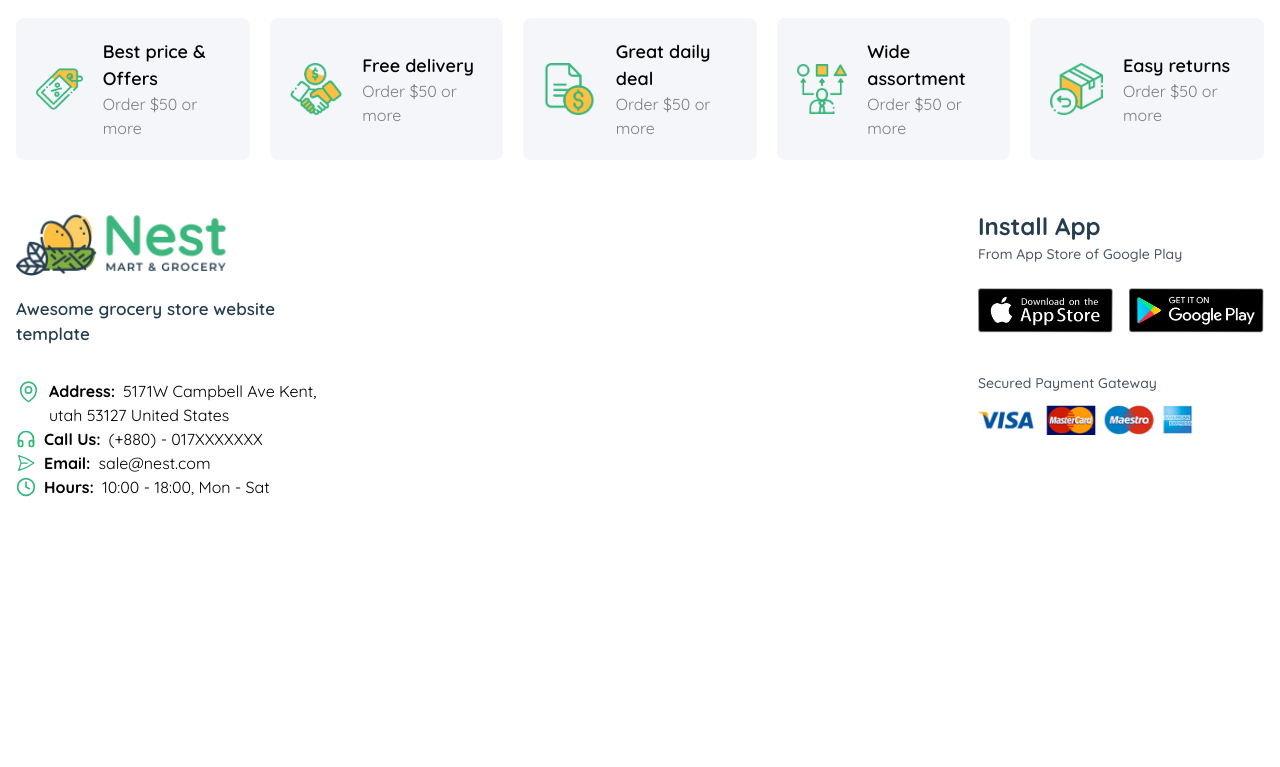
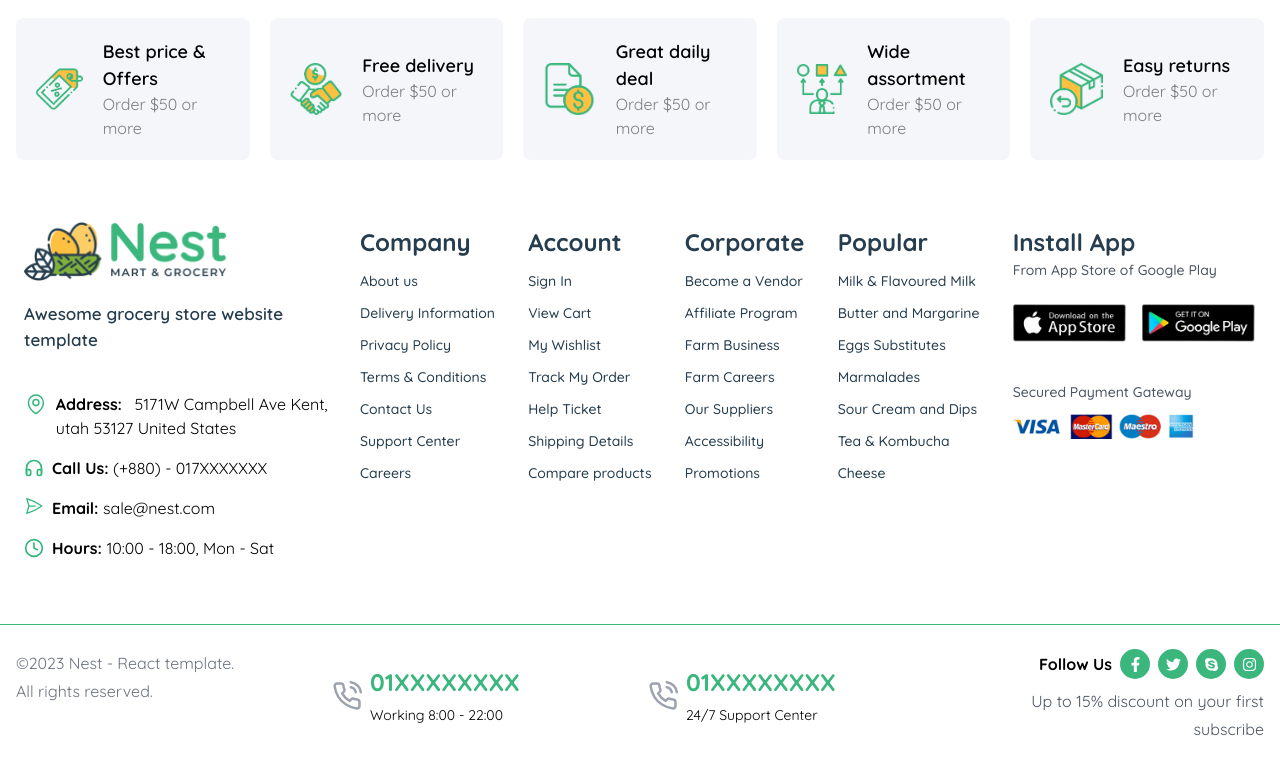
Before and after one commit to Hasan0734/nest-grocery, a Next.js app: page / in a window 1280 px wide. Shown: the part 1804-2571 px from the top of the page. Before the commit the page ends 2351 px from the top, so only its background shows below. Built offline with nearby package versions, Linux system fonts and the light colour scheme.

Commit message:
footer finished

```diff
--- a/components/Banner/HomeBanner.tsx
+++ b/components/Banner/HomeBanner.tsx
@@ -12,7 +12,7 @@ const HomeBanner = () => {
         <>
             <section className='max-w-8xl mx-auto px-4 2xl:px-0 pt-10'>
 
-                <div className='mx-4 overflow-hidden'>
+                <div className='overflow-hidden'>
                     <Swiper
                         slidesPerView={1}
                         slidesPerGroup={1}
--- a/components/FeaturedCategories/FeaturedCategories.tsx
+++ b/components/FeaturedCategories/FeaturedCategories.tsx
@@ -110,7 +110,8 @@ const FeaturedCategories = () => {
                     y: 0
                 }
             }
-            viewport={{ once: false }}
+
+            viewport={{ once: true }}
             transition={{
                 delay: 0.4,
                 y: { duration: 0.4 },
--- /dev/null
+++ b/components/Footer/Address.tsx
@@ -0,0 +1,49 @@
+import React from 'react';
+import { Clock, Headphones } from 'react-feather';
+import { MapPinIcon, PaperAirplaneIcon } from '@heroicons/react/24/outline';
+
+const Address = () => {
+    return (
+        <>
+           <div className='md:min-w-[258px] 2xl:min-w-[315px] p-2'>
+                        <img className='w-[70%] mb-5'
+                            src="/assets/logo.png" alt="" />
+                        <p className='font-semibold text-[17px] text-[#253d4e]'>Awesome grocery store website template</p>
+                        <ul className='mt-8'>
+                            <li className='flex gap-x-2 items-start py-2'>
+                                <MapPinIcon className='w-10 text-[#33b77e]' />
+                                <div>
+                                    <strong className='mr-2'>Address: </strong>
+                                    5171W Campbell Ave Kent, utah 53127 United States
+
+                                </div>
+
+                            </li>
+                            <li className='flex gap-x-2 items-start py-2'>
+                                <Headphones className='w-5 text-[#33b77e]' />
+                                <div>
+                                    <strong>Call Us: </strong>
+                                    (+880) - 017XXXXXXX
+                                </div>
+                            </li>
+                            <li className='flex gap-x-2 items-start py-2'>
+                                <PaperAirplaneIcon className='w-5 text-[#33b77e]' />
+                                <div>
+                                    <strong>Email: </strong>
+                                    sale@nest.com
+                                </div>
+                            </li>
+                            <li className='flex gap-x-2 items-start py-2'>
+                                <Clock className='w-5 text-[#33b77e]' />
+                                <div >
+                                    <strong>Hours: </strong>
+                                    10:00 - 18:00, Mon - Sat
+                                </div>
+                            </li>
+                        </ul>
+                    </div>
+        </>
+    );
+};
+
+export default Address;
--- /dev/null
+++ b/components/Footer/AppsInstall.tsx
@@ -0,0 +1,29 @@
+import Link from 'next/link';
+import React from 'react';
+
+const AppsInstall = () => {
+    return (
+        <>
+            <div className=' max-w-[258px] 2xl:max-w-[286px] p-2 pt-4'>
+                <h3 className='text-[24px] text-[#253d4e] font-bold'>Install App</h3>
+                <p className='text-sm font-medium text-gray-600'>From App Store of Google Play</p>
+                <div className='flex gap-4 mt-6'>
+                    <Link href={'/app-store'}>
+                        <img src="/assets/app-store.jpg" alt="" />
+                    </Link>
+                    <Link href={'/app-store'} >
+                        <img src="/assets/google-play.jpg" alt="" />
+                    </Link>
+                </div>
+                <div>
+                    <p className='mt-10 text-sm font-medium text-gray-600'>
+                        Secured Payment Gateway
+                    </p>
+                    <img className='mt-3 w-[75%]' src="/assets/payment-method.png" alt="" />
+                </div>
+            </div>
+        </>
+    );
+};
+
+export default AppsInstall;
--- a/components/Footer/Footer.tsx
+++ b/components/Footer/Footer.tsx
@@ -1,76 +1,150 @@
-import { MapPinIcon, PaperAirplaneIcon } from '@heroicons/react/24/outline';
 import Link from 'next/link';
 import React from 'react';
-import { Clock, Headphones } from 'react-feather';
+import { Facebook, PhoneCall } from 'react-feather';
+import { FaFacebookF, FaInstagram, FaSkype, FaTwitter } from 'react-icons/fa';
+import Address from './Address';
+import AppsInstall from './AppsInstall';
+import FooterMenu from './FooterMenu';
+
+
+const footerMenu = [
+    {
+        id: 1,
+        title: "Company",
+        items: [
+            { id: 1, name: 'About us', url: '/about-us' },
+            { id: 2, name: 'Delivery Information', url: '/about-us' },
+            { id: 3, name: 'Privacy Policy', url: '/privacy-policy' },
+            { id: 4, name: 'Terms & Conditions', url: '/terms-and-conditions' },
+            { id: 5, name: 'Contact Us', url: '/contact-us' },
+            { id: 6, name: 'Support Center', url: '/support-center' },
+            { id: 7, name: 'Careers', url: '/careers' },
+        ]
+    },
+    {
+        id: 2,
+        title: "Account",
+        items: [
+            { id: 1, name: 'Sign In', url: '/signin' },
+            { id: 2, name: 'View Cart', url: '/view-cart' },
+            { id: 3, name: 'My Wishlist', url: '/my-wishlist' },
+            { id: 4, name: 'Track My Order', url: '/track-my-order' },
+            { id: 5, name: 'Help Ticket', url: '/help-ticket' },
+            { id: 6, name: 'Shipping Details', url: '/shipping-details' },
+            { id: 7, name: 'Compare products', url: '/compare-products' },
+        ]
+    },
+    {
+        id: 3,
+        title: "Corporate",
+        items: [
+            { id: 1, name: 'Become a Vendor', url: '/become-a-vendor' },
+            { id: 2, name: 'Affiliate Program', url: '/affiliate-program' },
+            { id: 3, name: 'Farm Business', url: '/farm-business' },
+            { id: 4, name: 'Farm Careers', url: '/farm-careers' },
+            { id: 5, name: 'Our Suppliers', url: '/our-suppliers' },
+            { id: 6, name: 'Accessibility', url: '/accessibility' },
+            { id: 7, name: 'Promotions', url: '/promotions' },
+        ]
+    },
+    {
+        id: 4,
+        title: "Popular",
+        items: [
+            { id: 1, name: 'Milk & Flavoured Milk', url: '/milk-and-flavoured-milk' },
+            { id: 2, name: 'Butter and Margarine', url: '/butter-and-margarine' },
+            { id: 3, name: 'Eggs Substitutes', url: '/eggs-substitutes' },
+            { id: 4, name: 'Marmalades', url: '/marmalades' },
+            { id: 5, name: 'Sour Cream and Dips', url: '/sour-cream-and-dips' },
+            { id: 6, name: 'Tea & Kombucha', url: '/tea-and-kombucha' },
+            { id: 7, name: 'Cheese', url: '/cheese' },
+        ]
+    },
+]
 
 const Footer = () => {
     return (
         <footer className=''>
+            <section className='border-b border-[#3bb77e]'>
+                <div className=' max-w-8xl mx-auto px-4 2xl:px-0  my-12'>
+                    <div
+                        className='grid grid-cols-1  xs:grid-cols-2 md:grid-cols-3 lg:grid-cols-[320px_auto_auto_auto_auto_auto] gap-4'>
+
+                        <Address />
+
+                        {footerMenu.map((menu) => <FooterMenu key={menu.id} menu={menu} />)}
+
+                        <AppsInstall />
+                    </div>
+                </div>
+            </section>
+
+
+            <section className='py-6'>
+                <div className='max-w-8xl mx-auto px-4 2xl:px-0 '>
+                    <div className='grid grid-cols-1 xs:grid-cols-2 lg:grid-cols-4 gap-4'>
+                        <div className='text-gray-500 text-[16px] font-normal leading-7 text-center xs:text-start'>
+                            ©{new Date().getFullYear()} Nest - React template.
+                            <br />
+                            All rights reserved.
+                        </div>
+                        <div className='hidden lg:flex gap-x-2 items-center'>
+                            <PhoneCall size={30} className='text-gray-400 ' />
                             <div>
-                <section className=' max-w-8xl mx-auto px-4 2xl:px-0  my-12'>
-                    <div className='flex justify-between'>
-                        <div className='max-w-[315px]'>
-                            <img className='w-[70%] mb-5'
-                                src="/assets/logo.png" alt="" />
-                            <p className='font-semibold text-[17px] text-[#253d4e]'>Awesome grocery store website template</p>
-                            <ul className='mt-8'>
-                                <li className='flex gap-x-2 items-start'>
-                                    <MapPinIcon className='w-10 text-[#33b77e]' />
+                                <a className='text-[#3bb77e] hover:text-yellow-500  mb-1 text-2xl block font-bold' href='tel:01XXXXX'>01XXXXXXXX</a>
+                                <span className='text-sm'>Working 8:00 - 22:00</span>
+                            </div>
+                        </div>
+                        <div className='hidden lg:flex gap-x-2 items-center'>
+                            <PhoneCall size={30} className='text-gray-400 ' />
                             <div>
-                                        <strong className='mr-2'>Address:</strong>
-                                        5171W Campbell Ave Kent, utah 53127 United States
-
+                                <a className='text-[#3bb77e] hover:text-yellow-500 mb-1 text-2xl block font-bold' href='tel:01XXXXX'>01XXXXXXXX</a>
+                                <span className='text-sm'>24/7 Support Center</span>
                             </div>
-
+                        </div>
+                        <div className=''>
+                            <div className='flex items-center gap-x-2 justify-center sm:justify-end'>
+                                <span className='text-[16px] font-bold'>Follow Us</span>
+                                <ul className='flex gap-x-2 items-center'>
+                                    <li>
+                                        <a
+                                            href='https://facebook.com/'
+                                            target={"_blank"}
+                                            className='bg-[#3bb77e] rounded-full w-[30px] h-[30px] flex items-center justify-center'>
+                                            <FaFacebookF className='text-white' size={15} />
+                                        </a>
                                     </li>
-                                <li className='flex gap-x-2 flex-wrap'>
-                                    <div className="flex gap-x-2">
-                                        <Headphones className='w-5 text-[#33b77e]' />
-                                        <strong>Call Us:</strong>
-                                    </div>
-                                    (+880) - 017XXXXXXX
+                                    <li>
+                                        <a
+                                            href='https://twitter.com/'
+                                            target={"_blank"}
+                                            className='bg-[#3bb77e] rounded-full w-[30px] h-[30px] flex items-center justify-center'>
+                                            <FaTwitter className='text-white' size={15} />
+                                        </a>
                                     </li>
-                                <li className='flex gap-x-2 flex-wrap'>
-                                    <div className="flex gap-x-2">
-                                        <PaperAirplaneIcon className='w-5 text-[#33b77e]' />
-                                        <strong>Email:</strong>
-                                    </div>
-                                    sale@nest.com
+                                    <li>
+                                        <a
+                                            href='https://twitter.com/'
+                                            target={"_blank"}
+                                            className='bg-[#3bb77e] rounded-full w-[30px] h-[30px] flex items-center justify-center'>
+                                            <FaSkype className='text-white' size={15} />
+                                        </a>
                                     </li>
-                                <li className='flex gap-x-2 flex-wrap'>
-                                    <div className="flex gap-x-2">
-                                        <Clock className='w-5 text-[#33b77e]' />
-                                        <strong>Hours:</strong>
-                                    </div>
-                                    10:00 - 18:00, Mon - Sat
+                                    <li>
+                                        <a
+                                            href='https://twitter.com/'
+                                            target={"_blank"}
+                                            className='bg-[#3bb77e] rounded-full w-[30px] h-[30px] flex items-center justify-center'>
+                                            <FaInstagram className='text-white' size={15} />
+                                        </a>
                                     </li>
                                 </ul>
                             </div>
-                        <div className='max-w-[286px]'>
-                            <h3 className='text-[24px] text-[#253d4e] font-bold'>Install App</h3>
-                            <p className='text-sm font-medium text-gray-600'>From App Store of Google Play</p>
-                            <div className='flex gap-4 mt-6'>
-                                <Link href={'/app-store'}>
-                                    <img  src="/assets/app-store.jpg" alt="" />
-                                </Link>
-                                <Link href={'/app-store'} >
-                                    <img  src="/assets/google-play.jpg" alt="" />
-                                </Link>
-                            </div>
-                            <div>
-                                <p className='mt-10 text-sm font-medium text-gray-600'>
-                                    Secured Payment Gateway
-                                </p>
-                                <img className='mt-3 w-[75%]' src="/assets/payment-method.png" alt="" />
+                            <p className='mt-2 text-[16px] text-center sm:text-right leading-7 text-gray-600'>Up to 15% discount on your first subscribe</p>
                         </div>
                     </div>
                 </div>
-
             </section>
-                <section>
-
-                </section>
-            </div>
         </footer>
     );
 };
--- /dev/null
+++ b/components/Footer/FooterMenu.tsx
@@ -0,0 +1,23 @@
+import Link from 'next/link';
+import React from 'react';
+
+const FooterMenu = ({ menu }: any) => {
+    return (
+        <>
+            <div className="pt-4 p-2">
+                <h3 className='text-[#253d4e] text-[24px] font-bold'>{menu.title}</h3>
+                <ul>
+                    {menu.items.map((item: any) => (<li key={item.id} className="my-2">
+                        <Link
+                            href={item.url}
+                            className="hover:text-[#3bb77e] font-medium text-[#253d4e] text-sm">
+                            {item.name}
+                        </Link>
+                    </li>))}
+                </ul>
+            </div>
+        </>
+    );
+};
+
+export default FooterMenu;
--- a/styles/globals.css
+++ b/styles/globals.css
@@ -2,6 +2,10 @@
 @tailwind components;
 @tailwind utilities;
 
+
+html{
+    scroll-behavior: smooth;
+}
 
 body {
     /* font-family: 'Roboto', sans-serif; */
--- a/tailwind.config.js
+++ b/tailwind.config.js
@@ -3,7 +3,6 @@ module.exports = {
     './app/**/*.{js,ts,jsx,tsx}',
     './pages/**/*.{js,ts,jsx,tsx}',
     './components/**/*.{js,ts,jsx,tsx}',
-
     // Or if using `src` directory:
     './src/**/*.{js,ts,jsx,tsx}',
   ],
@@ -11,6 +10,23 @@ module.exports = {
     maxWidth:{
       '8xl': '1586px'
     },
+    screens: {
+      'sm': '640px',
+      // => @media (min-width: 640px) { ... }
+      'xs': '450px',
+      // => @media (min-width: 450px) { ... }
+      'md': '768px',
+      // => @media (min-width: 768px) { ... }
+
+      'lg': '1024px',
+      // => @media (min-width: 1024px) { ... }
+
+      'xl': '1280px',
+      // => @media (min-width: 1280px) { ... }
+
+      '2xl': '1536px',
+      // => @media (min-width: 1536px) { ... }
+    },
     extend: {
 
     },
```
Lines whose indentation alone changed are shown as unchanged.
